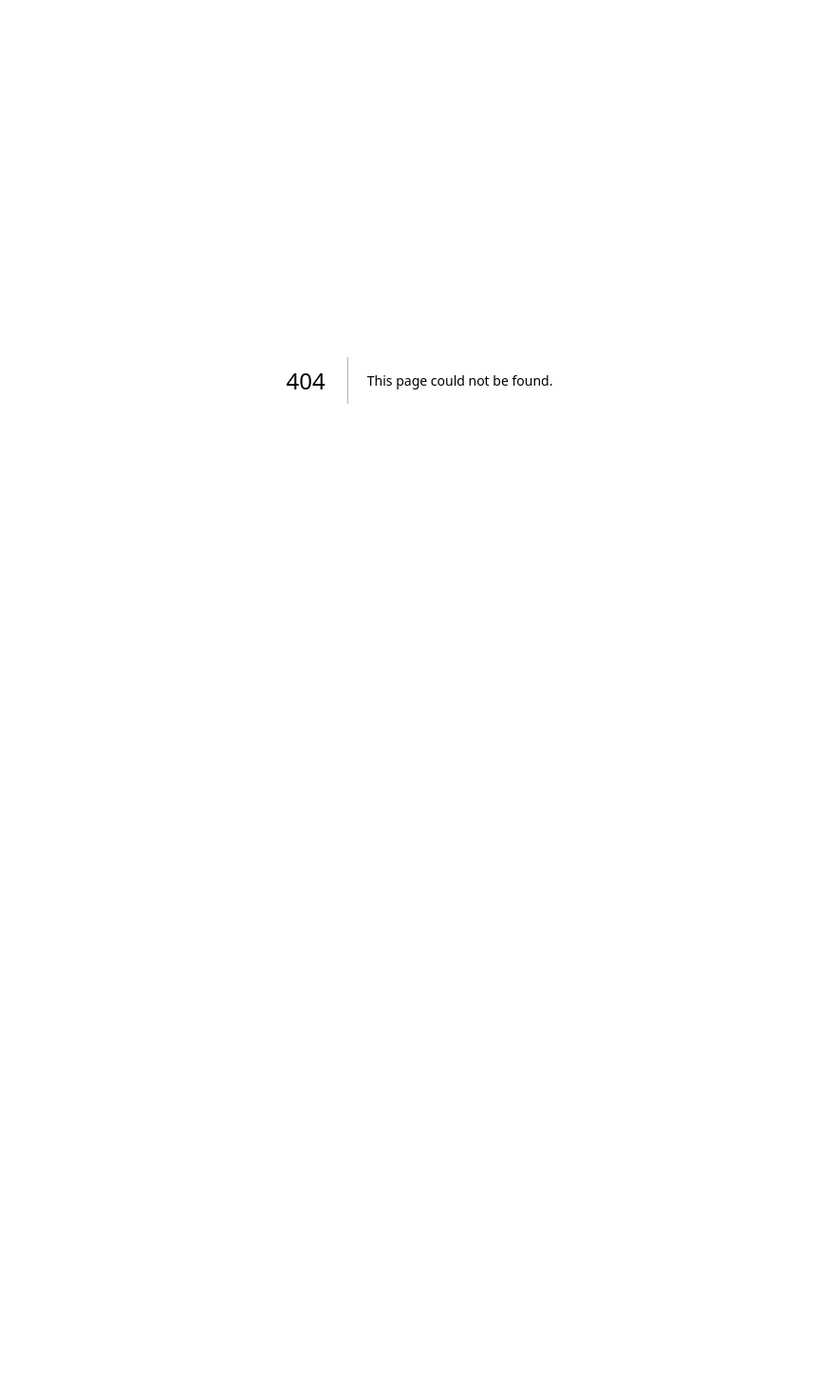
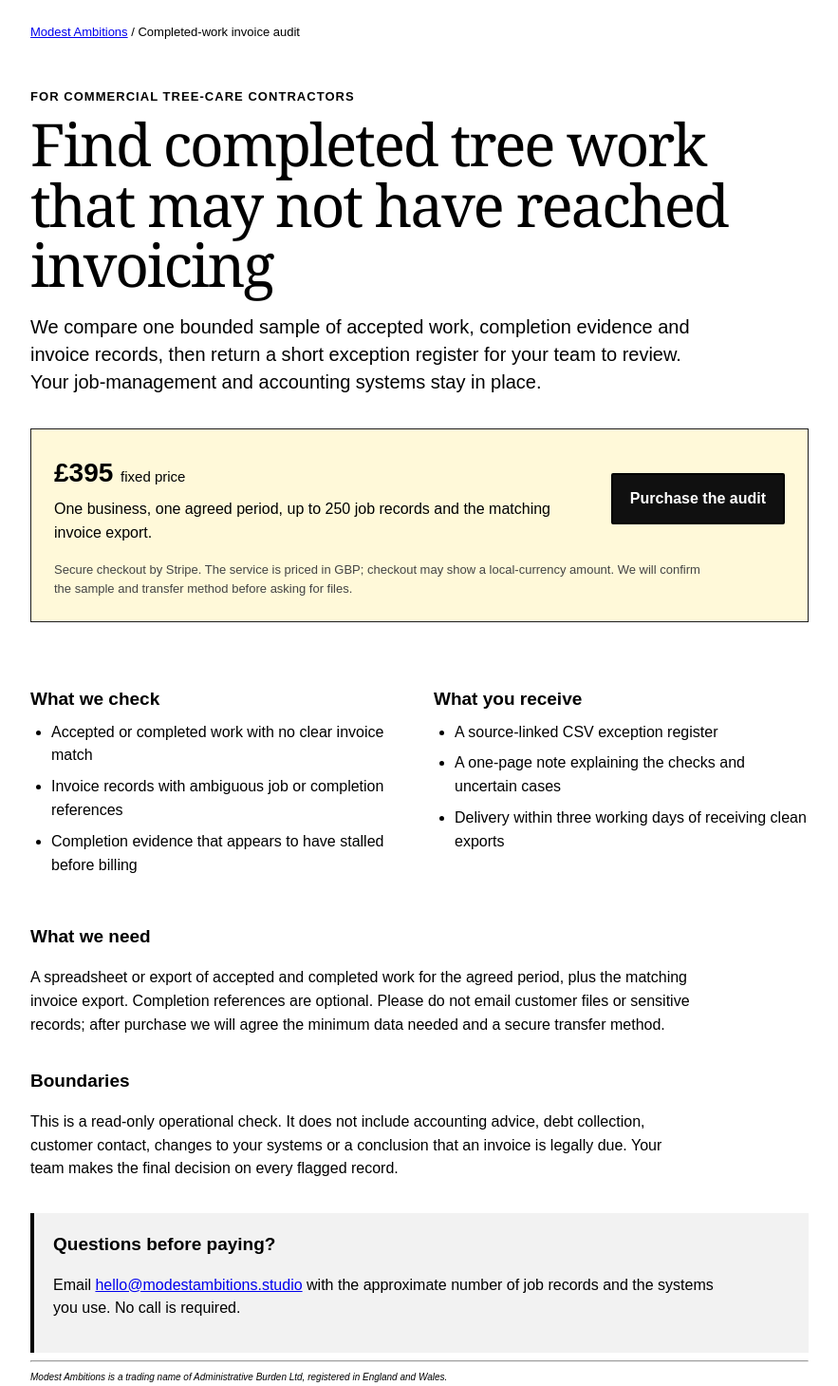
Before and after one commit to bit-of-a-shambles/modest-ambitions, a Next.js app: page /arborist-invoice-audit in a window 1280 px wide. Before the commit this address had no page. Shown: the top 1459 px of the page at 95% size, without its empty margins (198-1081 px from the left). Before the commit the page ends 800 px from the top, so only its background shows below. Built offline with nearby package versions, Linux system fonts and the light colour scheme.

Commit message:
Add arborist invoice audit offer

```diff
--- /dev/null
+++ b/app/arborist-invoice-audit/page.tsx
@@ -0,0 +1,110 @@
+import type { Metadata } from "next";
+
+const checkoutUrl = "https://buy.stripe.com/3cIfZhbaK7b9drtgef5Rm03";
+
+export const metadata: Metadata = {
+  title: "Completed-work invoice exception audit | Modest Ambitions",
+  description:
+    "A fixed-scope, read-only audit for commercial arboricultural contractors who need to find completed work that may not have reached invoicing.",
+};
+
+export default function ArboristInvoiceAudit() {
+  return (
+    <main className="offer-page">
+      <p className="crumbs">
+        <a href="/">Modest Ambitions</a> / Completed-work invoice audit
+      </p>
+
+      <header className="offer-header">
+        <p className="eyebrow">For commercial tree-care contractors</p>
+        <h1>Find completed tree work that may not have reached invoicing</h1>
+        <p className="lede">
+          We compare one bounded sample of accepted work, completion evidence
+          and invoice records, then return a short exception register for your
+          team to review. Your job-management and accounting systems stay in
+          place.
+        </p>
+      </header>
+
+      <section className="offer-card" aria-labelledby="audit-price">
+        <div>
+          <p className="price" id="audit-price">
+            £395 <span>fixed price</span>
+          </p>
+          <p>
+            One business, one agreed period, up to 250 job records and the
+            matching invoice export.
+          </p>
+        </div>
+        <a className="checkout-button" href={checkoutUrl}>
+          Purchase the audit
+        </a>
+        <p className="small-print">
+          Secure checkout by Stripe. The service is priced in GBP; checkout may
+          show a local-currency amount. We will confirm the sample and transfer
+          method before asking for files.
+        </p>
+      </section>
+
+      <div className="offer-grid">
+        <section>
+          <h2>What we check</h2>
+          <ul>
+            <li>Accepted or completed work with no clear invoice match</li>
+            <li>Invoice records with ambiguous job or completion references</li>
+            <li>Completion evidence that appears to have stalled before billing</li>
+          </ul>
+        </section>
+
+        <section>
+          <h2>What you receive</h2>
+          <ul>
+            <li>A source-linked CSV exception register</li>
+            <li>A one-page note explaining the checks and uncertain cases</li>
+            <li>Delivery within three working days of receiving clean exports</li>
+          </ul>
+        </section>
+      </div>
+
+      <section>
+        <h2>What we need</h2>
+        <p>
+          A spreadsheet or export of accepted and completed work for the agreed
+          period, plus the matching invoice export. Completion references are
+          optional. Please do not email customer files or sensitive records;
+          after purchase we will agree the minimum data needed and a secure
+          transfer method.
+        </p>
+      </section>
+
+      <section>
+        <h2>Boundaries</h2>
+        <p>
+          This is a read-only operational check. It does not include accounting
+          advice, debt collection, customer contact, changes to your systems or
+          a conclusion that an invoice is legally due. Your team makes the
+          final decision on every flagged record.
+        </p>
+      </section>
+
+      <section className="offer-faq">
+        <h2>Questions before paying?</h2>
+        <p>
+          Email <a href="mailto:hello@modestambitions.studio">hello@modestambitions.studio</a>{" "}
+          with the approximate number of job records and the systems you use.
+          No call is required.
+        </p>
+      </section>
+
+      <hr />
+      <footer>
+        <em>
+          Modest Ambitions is a trading name of Administrative Burden Ltd,
+          registered in England and Wales.
+        </em>
+        <br />
+        Copyright © 2026 Administrative Burden Ltd
+      </footer>
+    </main>
+  );
+}
--- a/app/globals.css
+++ b/app/globals.css
@@ -9,6 +9,157 @@ body {
 
 main {
   max-width: 760px;
+}
+
+.offer-page {
+  max-width: 820px;
+  margin: 24px auto 48px;
+  padding: 0 18px;
+  font-family: Arial, Helvetica, sans-serif;
+  font-size: 16px;
+  line-height: 1.55;
+}
+
+.offer-page h1 {
+  max-width: 760px;
+  margin: 8px 0 18px;
+  font-family: Georgia, "Times New Roman", serif;
+  font-size: clamp(34px, 7vw, 62px);
+  font-weight: 500;
+  line-height: 1.02;
+  letter-spacing: -0.035em;
+}
+
+.offer-page h2 {
+  margin: 32px 0 8px;
+  font-size: 19px;
+}
+
+.offer-page p,
+.offer-page li {
+  max-width: 700px;
+}
+
+.crumbs,
+.eyebrow,
+.small-print {
+  font-size: 13px;
+}
+
+.eyebrow {
+  margin: 48px 0 0;
+  font-weight: 700;
+  letter-spacing: 0.08em;
+  text-transform: uppercase;
+}
+
+.lede {
+  max-width: 720px;
+  margin-bottom: 28px;
+  font-size: 20px;
+  line-height: 1.45;
+}
+
+.offer-card {
+  display: grid;
+  grid-template-columns: minmax(0, 1fr) auto;
+  gap: 16px 24px;
+  align-items: center;
+  margin: 34px 0;
+  padding: 24px;
+  border: 1px solid #1d1d1d;
+  background: #fff9d9;
+}
+
+.offer-card p {
+  margin: 0;
+}
+
+.offer-card .price {
+  margin-bottom: 5px;
+  font-size: 28px;
+  font-weight: 700;
+}
+
+.offer-card .price span {
+  font-size: 15px;
+  font-weight: 400;
+}
+
+.checkout-button {
+  display: inline-block;
+  padding: 13px 18px;
+  border: 2px solid #000;
+  border-radius: 2px;
+  color: #fff;
+  background: #101010;
+  font-weight: 700;
+  text-align: center;
+  text-decoration: none;
+}
+
+.checkout-button:visited {
+  color: #fff;
+}
+
+.checkout-button:hover {
+  background: #343434;
+}
+
+.offer-card .small-print {
+  grid-column: 1 / -1;
+  color: #444;
+}
+
+.offer-grid {
+  display: grid;
+  grid-template-columns: repeat(2, minmax(0, 1fr));
+  gap: 30px;
+}
+
+.offer-page ul {
+  margin-top: 8px;
+  padding-left: 22px;
+}
+
+.offer-page li {
+  margin-bottom: 8px;
+}
+
+.offer-faq,
+.notice {
+  margin-top: 34px;
+  padding: 18px 20px;
+  border-left: 4px solid #000;
+  background: #f2f2f2;
+}
+
+.offer-faq h2 {
+  margin-top: 0;
+}
+
+.confirmation-page {
+  max-width: 720px;
+}
+
+.confirmation-page .notice {
+  margin-bottom: 28px;
+}
+
+@media (max-width: 620px) {
+  .offer-page {
+    margin-top: 12px;
+    padding: 0 12px;
+  }
+
+  .offer-card,
+  .offer-grid {
+    grid-template-columns: 1fr;
+  }
+
+  .checkout-button {
+    width: auto;
+  }
 }
 
 h1 {
```
Also changed, not shown: app/arborist-invoice-audit/thanks/page.tsx (added, +31 -0 lines), app/page.tsx (+11 -1 lines), 1 other file (tests, documents, lock files or other folders).
